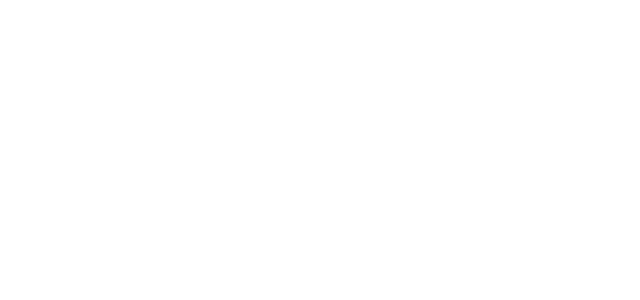
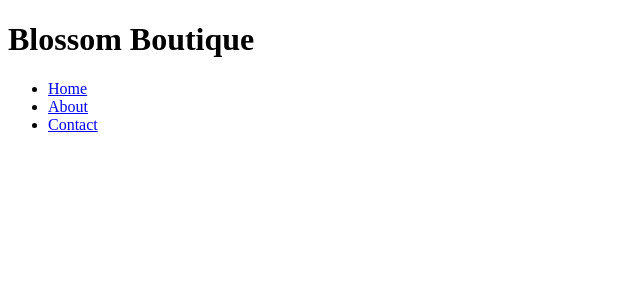
Before and after one commit to wiktorKycia/floritsts, a React (Vite) app: page / in a window 1280 px wide. Shown: the top 300 px of the page, without its empty margins (0-640 px from the left). Built offline with nearby package versions, Linux system fonts and the light colour scheme.

Commit message:
add some basic components with basic structure

```diff
--- a/src/App.jsx
+++ b/src/App.jsx
@@ -1,7 +1,16 @@
-
+import Header from "./components/Header/Header.jsx"
+import Main from "./components/Main/Main.jsx"
+import Footer from "./components/Footer/Footer.jsx"
 
 function App() {
+    return(
+        <>
+            <Header></Header>
+            <Main></Main>
+            <Footer></Footer>
+        </>
 
+    )
 }
 
 export default App
--- /dev/null
+++ b/src/components/Footer/Footer.jsx
@@ -0,0 +1,8 @@
+
+
+function Footer(){
+    return(
+        <footer></footer>
+    )
+}
+export default Footer;
--- /dev/null
+++ b/src/components/Header/Header.jsx
@@ -0,0 +1,18 @@
+
+
+function Header() {
+    return(
+        <header>
+            <h1>Blossom Boutique</h1>
+            <nav>
+                <ul>
+                    <li><a href="#">Home</a></li>
+                    <li><a href="#">About</a></li>
+                    <li><a href="#">Contact</a></li>
+                </ul>
+            </nav>
+        </header>
+    )
+}
+
+export default Header;
--- /dev/null
+++ b/src/components/Main/Main.jsx
@@ -0,0 +1,7 @@
+
+function Main() {
+    return(
+        <main></main>
+    );
+}
+export default Main;
```
